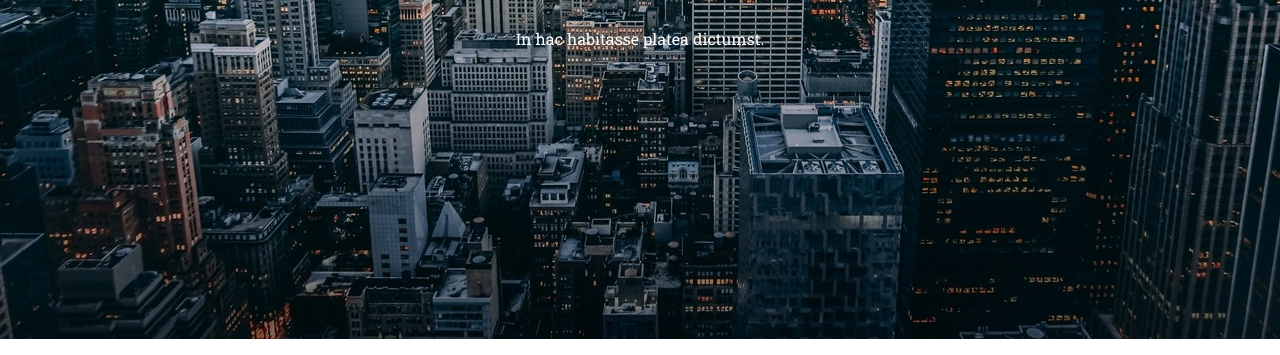
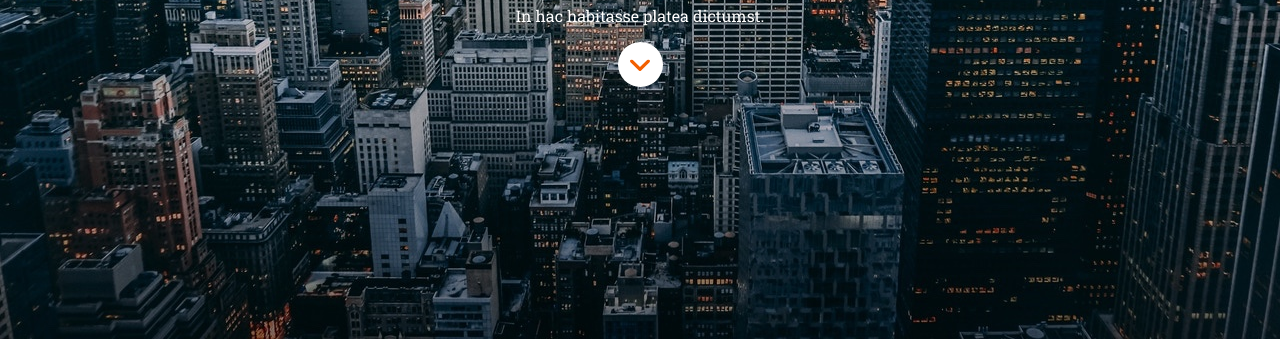
Before and after one commit to Adalab/f-m1-evaluacion-final-carmenpmoreno, a website: page docs/index.html in a window 1280 px wide. Shown: the part 445-800 px from the top of the page. Drawn offline with Linux system fonts and the light colour scheme.

Commit message:
gulp docs buttom arrow

```diff
--- a/docs/assets/css/main.css
+++ b/docs/assets/css/main.css
@@ -1 +1 @@
-body {margin: 0;padding: 0;-webkit-box-sizing: border-box;box-sizing: border-box;font-family: "Roboto Slab",serif;}.hero {background-image: url("../images/cover.jpg");background-repeat: no-repeat;background-position: center;width: 100vw;height: 100vh;}.container__title__hero {height: 100vh;display: -webkit-box;display: -ms-flexbox;display: flex;-webkit-box-orient: vertical;-webkit-box-direction: normal;-ms-flex-direction: column;flex-direction: column;-webkit-box-pack: center;-ms-flex-pack: center;justify-content: center;-webkit-box-align: center;-ms-flex-align: center;align-items: center;}.title__hero {font-weight: 700;font-size: 42px;line-height: 55px;color: #fff;display: block;text-transform: uppercase;text-align: center;width: 290px;height: 110px;}.claim {font-weight: 400;line-height: 21px;text-align: center;display: block;color: #fff;}.button__hero {background-color: #0271bc;border: #0271bc;width: 44px;height: 44px;position: fixed;top: 0;left: 0;padding: 0;}.button-img__hero {width: 16px;height: 14px;position: relative;}
+body {margin: 0;padding: 0;-webkit-box-sizing: border-box;box-sizing: border-box;font-family: "Roboto Slab",serif;}.hero {background-image: url("../images/cover.jpg");background-repeat: no-repeat;background-position: center;width: 100vw;height: 100vh;}.container__title__hero {height: 100vh;display: -webkit-box;display: -ms-flexbox;display: flex;-webkit-box-orient: vertical;-webkit-box-direction: normal;-ms-flex-direction: column;flex-direction: column;-webkit-box-pack: center;-ms-flex-pack: center;justify-content: center;-webkit-box-align: center;-ms-flex-align: center;align-items: center;}.title__hero {font-weight: 700;font-size: 42px;line-height: 55px;color: #fff;display: block;text-transform: uppercase;text-align: center;width: 290px;height: 110px;}.claim {font-weight: 400;line-height: 21px;text-align: center;display: block;color: #fff;}.button__hero {background-color: #0271bc;border: #0271bc;width: 44px;height: 44px;position: fixed;top: 0;left: 0;padding: 0;}.button-img__hero {width: 16px;height: 14px;position: relative;}.button-arrow__hero {width: 45px;height: 45px;border-radius: 50%;background-color: #fff;border: #fff;}.button-arrow-img__hero {color: #f26002;width: 20px;height: 12px;position: relative;-webkit-transform: translateY(20%);transform: translateY(20%);}
--- a/docs/index.html
+++ b/docs/index.html
@@ -22,6 +22,10 @@
                      <h1 class="title__hero">anonymous proxy</h1>
 
                     <p class="claim">In hac habitasse platea dictumst.</p>
+                    <button class="button-arrow__hero">
+                        <img class="button-arrow-img__hero" src="assets/images/ico-scroll-down.svg"
+                        alt="">
+                    </button>
                 </div>
             </header>
         </div>
```
